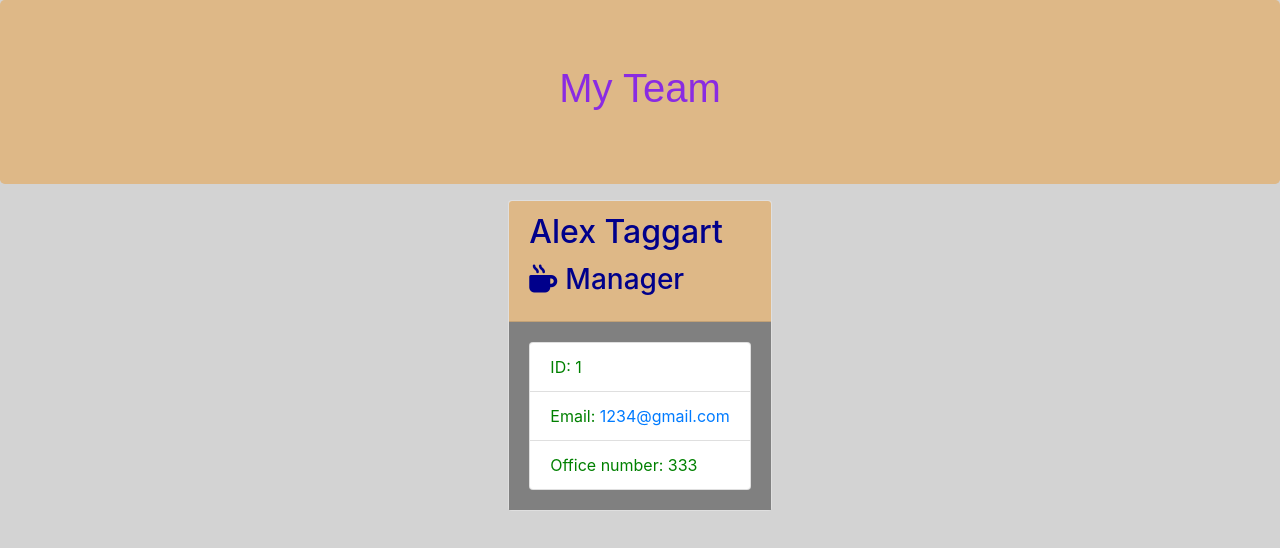
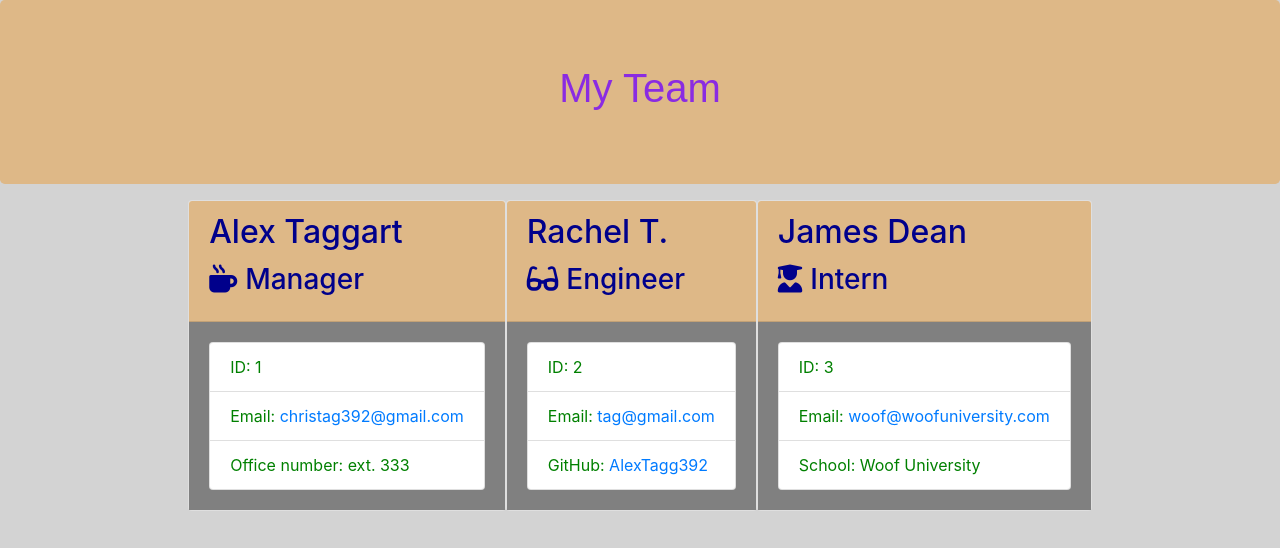
Before and after one commit to AlexTagg392/EngineeringTeamGenerator, a website: page output/team.html in a window 1280 px wide. Drawn offline with nearby package versions, Linux system fonts and the light colour scheme.

```diff
--- a/output/team.html
+++ b/output/team.html
@@ -31,8 +31,34 @@
     <div class="card-body">
         <ul class="list-group">
             <li class="list-group-item">ID: 1</li>
-            <li class="list-group-item">Email: <a href="mailto:1234@gmail.com">1234@gmail.com</a></li>
-            <li class="list-group-item">Office number: 333</li>
+            <li class="list-group-item">Email: <a href="mailto:christag392@gmail.com">christag392@gmail.com</a></li>
+            <li class="list-group-item">Office number: ext. 333</li>
+        </ul>
+    </div>
+</div>
+<div class="card employee-card">
+    <div class="card-header">
+        <h2 class="card-title">Rachel T.</h2>
+        <h3 class="card-title"><i class="fas fa-glasses mr-2"></i>Engineer</h3>
+    </div>
+    <div class="card-body">
+        <ul class="list-group">
+            <li class="list-group-item">ID: 2</li>
+            <li class="list-group-item">Email: <a href="mailto:tag@gmail.com">tag@gmail.com</a></li>
+            <li class="list-group-item">GitHub: <a href="https://github.com/AlexTagg392" target="_blank" rel="noopener noreferrer">AlexTagg392</a></li>
+        </ul>
+    </div>
+</div>
+<div class="card employee-card">
+    <div class="card-header">
+        <h2 class="card-title">James Dean</h2>
+        <h3 class="card-title"><i class="fas fa-user-graduate mr-2"></i>Intern</h3>
+    </div>
+    <div class="card-body">
+        <ul class="list-group">
+            <li class="list-group-item">ID: 3</li>
+            <li class="list-group-item">Email: <a href="mailto:woof@woofuniversity.com">woof@woofuniversity.com</a></li>
+            <li class="list-group-item">School: Woof University</li>
         </ul>
     </div>
 </div>
```
Also changed, not shown: README.md.
